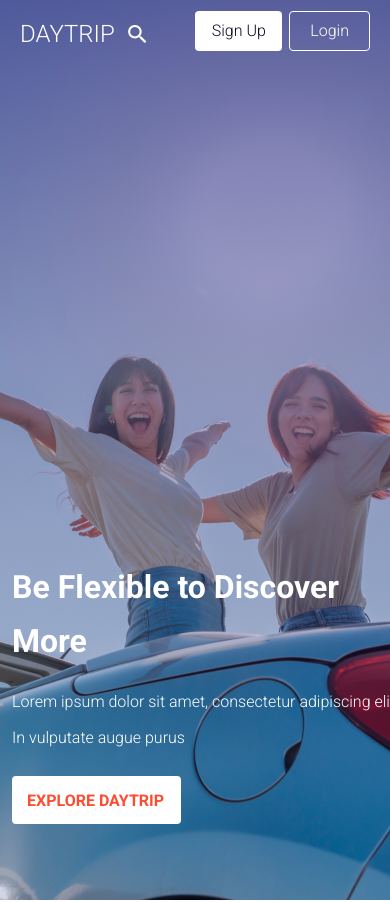
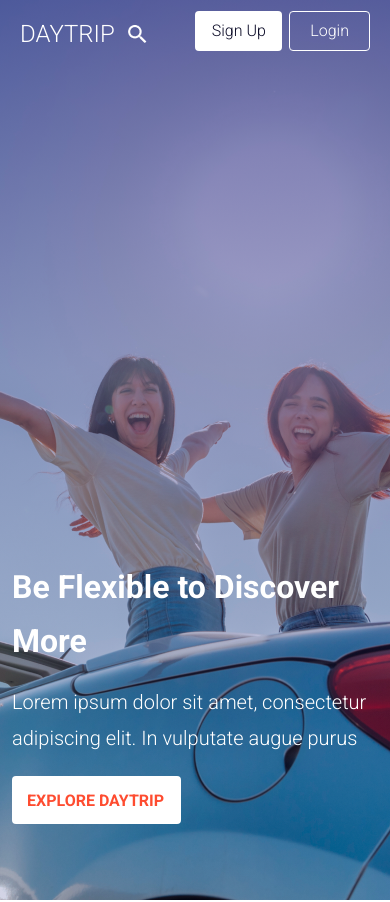
Before and after one commit to DayTripArm/DayTripUI, a React (Create React App) app: page / in a window 390 px wide. Shown: the top 902 px of the page. Built offline with nearby package versions, Linux system fonts and the light colour scheme.

Commit message:
DT-97: Sign up/in form is too big

```diff
--- a/src/App.css
+++ b/src/App.css
@@ -42,7 +42,7 @@ a {
 }
 
 .explore p {
-    font-size: 24px;
+    font-size: 20px;
     line-height: 36px;
     color: #FFFFFF;
 }
@@ -997,7 +997,6 @@ footer span.twitter {
     header div.header-right-side div.login { margin-right: 20px; }
 
     .explore { width: 620px; left: 24px; top: 620px; }
-    .explore p { font-size: 20px; }
 
     .menu-responsive .home {margin-left: 15%;}
 }
@@ -1008,7 +1007,6 @@ footer span.twitter {
     header div.header-right-side div.become-driver { display: none; }
 
     .explore { width: 400px; left: 12px; top: 560px;}
-    .explore p { font-size: 16px; }
 
     .menu-responsive .home {margin-left: 20%; margin-right: 17%;}
     .menu-responsive .saved {margin-right: 17%;}
--- a/src/react_app/Account/LoginSecurity.js
+++ b/src/react_app/Account/LoginSecurity.js
@@ -19,7 +19,6 @@ function LoginSecurity(props) {
                     empty_message="Last Update 13 days ago"
                     placeholder="Password"
                 />
-                <div className="border-line"></div>
             </div>
         </React.Fragment>
     );
--- a/src/react_app/Account/account.scss
+++ b/src/react_app/Account/account.scss
@@ -160,7 +160,7 @@
 
 /******************************form input box***************************/
 .form-input-box {
-  min-height: 92px;
+  min-height: 87px;
   width: 100%;
   border-top: 1px solid #BDBDBD;
 }
@@ -192,7 +192,7 @@
 }
 
 .form-input-box .container {
-  margin-top: 12px;
+  margin-top: 15px;
 }
 
 .form-input-box .container .value {
--- a/src/react_app/Driver/Steps/Step_1.js
+++ b/src/react_app/Driver/Steps/Step_1.js
@@ -41,8 +41,6 @@ function Step_1(props) {
     const {driverData} = useSelector(state => state);
 
     const {preregistered_info} = driverData;
-
-    console.log(preregistered_info);
 
     const {
         car_type,
--- a/src/react_app/Form/FormInputBox.js
+++ b/src/react_app/Form/FormInputBox.js
@@ -42,7 +42,7 @@ function FormInputBox(props) {
         placeholder,
         options,
         empty_message,
-        customClass
+        customClass=""
     } = props;
     const classes = useStyles();
 
```
